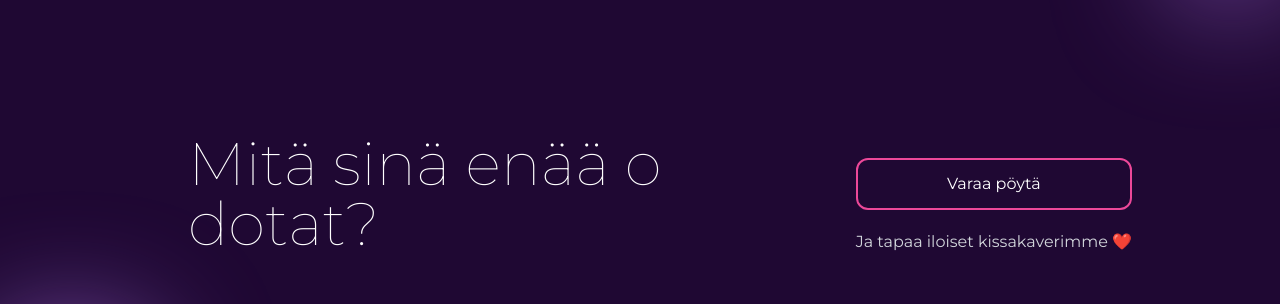
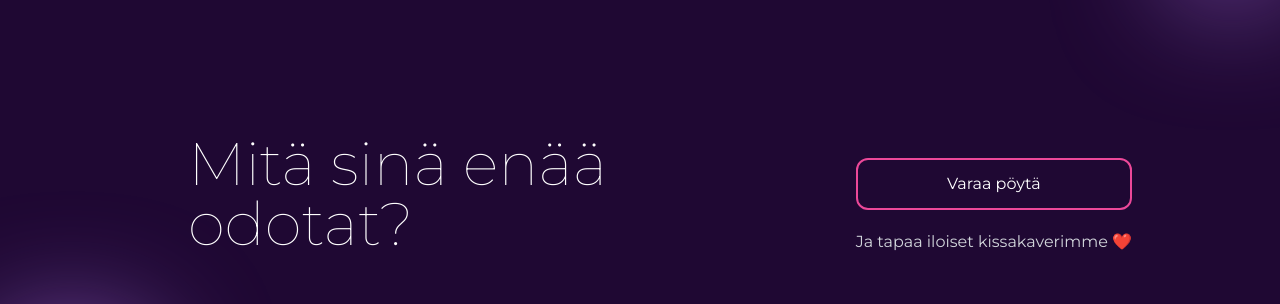
Before and after one commit to villetoimela/templates-cat-cafe, a Next.js app: page / in a window 1280 px wide. Shown: the part 5180-5484 px from the top of the page. Built offline with nearby package versions, Linux system fonts and the light colour scheme.

Commit message:
deleted that react-reveal from CallToAction h2

```diff
--- a/components/call-to-action.jsx
+++ b/components/call-to-action.jsx
@@ -9,7 +9,7 @@ const CallToAction = (props) => {
             <div className="h-36 w-36 rounded-full bg-purple-400 absolute blur-3xl bottom-0"></div>
             <div className="h-24 w-24 rounded-full bg-purple-400 absolute blur-3xl top-0 right-0"></div>
             <div className="max-w-xs px-5 sm:max-w-5xl mx-auto flex lg:flex-row flex-col items-start sm:items-center lg:items-end relative">
-                <Fade bottom cascade duration={600}>
+
                 <h2 className="text-white sm:pl-10 sm:pr-16 font-thin text-4xl sm:text-6xl lg:text-left sm:text-center relative leading-none">{props.mainText}</h2>
 
 
@@ -23,7 +23,6 @@ const CallToAction = (props) => {
                         <p className="text-gray-300 mt-2 sm:text-center"> {props.text} ❤️</p>
                     </div>
                 </div>
-                </Fade>
             </div>
         </section>
     )
```
Lines whose indentation alone changed are shown as unchanged.
